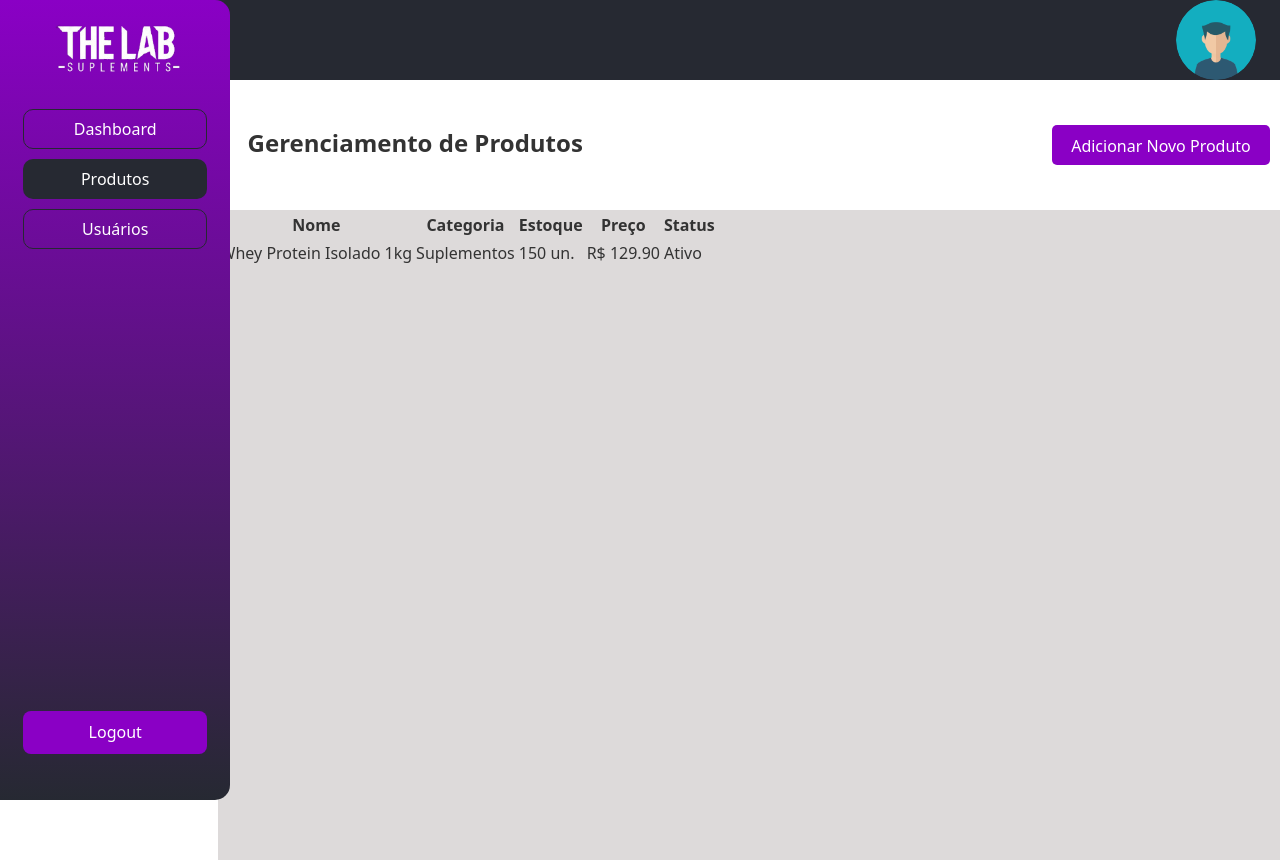
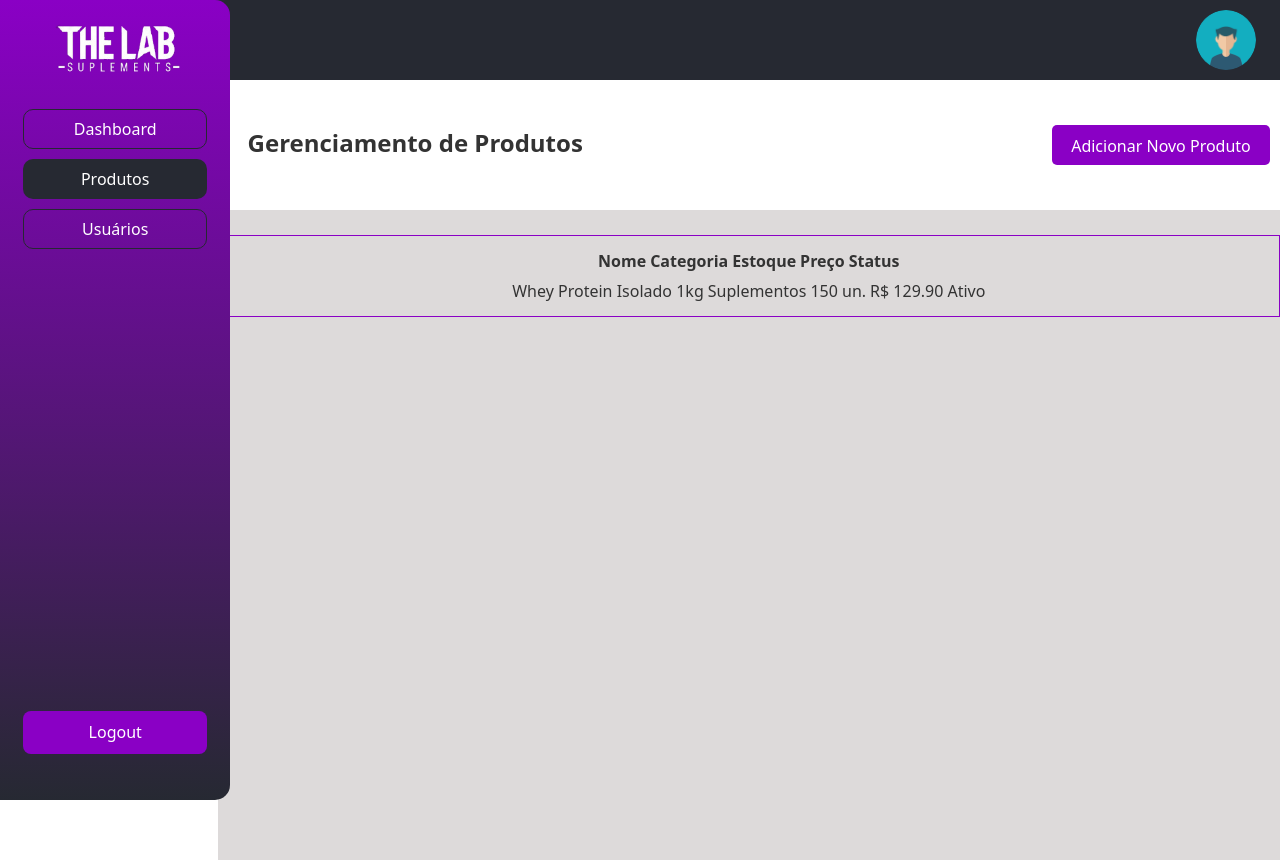
Before and after one commit to Andrevieiram/Ecommerce-The-Lab-Suplements, a React (Vite) app: page /produto in a window 1280 px wide. Built offline with nearby package versions, Linux system fonts and the light colour scheme.

Commit message:
Salvando progresso

```diff
--- a/src/Home/Home.css
+++ b/src/Home/Home.css
@@ -13,7 +13,6 @@
     width: 100%;
     z-index: 10;
     box-sizing: border-box;
-}
 
     .avatar{
     display: flex;
@@ -38,6 +37,10 @@
         background-color: transparent;
     }
 
+}
+
+
+
 
 
 
@@ -57,8 +60,6 @@
     top: 0;
     left: 0;
     z-index: 20;
-}
-
 
     .logo-left{
     width: 60%;
@@ -132,6 +133,10 @@
         border: 1px solid white;
     }
 
+}
+
+
+
 
 .main-products{
     position: absolute;
@@ -179,7 +184,7 @@
 }
 
 
-.products-table-container{
+#products-table-container{
     width: 100%;
     height: calc(85vh - 30px);
     overflow-x: auto;
@@ -189,4 +194,14 @@
     left: 0;
     right: 0;
     background-color: rgb(221, 218, 218);
+    #lista-produtos{
+        display: flex;
+        flex-direction: column;
+        justify-content: center;
+        align-items: center;
+        margin-top: 25px;
+        border: solid #8A00C5 1px;
+        padding: 10px
+
     }
+}
--- a/src/Home/Home.tsx
+++ b/src/Home/Home.tsx
@@ -28,7 +28,7 @@ const Home = () => {
 
         </div>
 
-        <div className="products-table-container">
+        <div id="products-table-container">
           <table id='lista-produtos'>
               <tr>
               <th>Nome</th>
```
Lines whose indentation alone changed are shown as unchanged.
